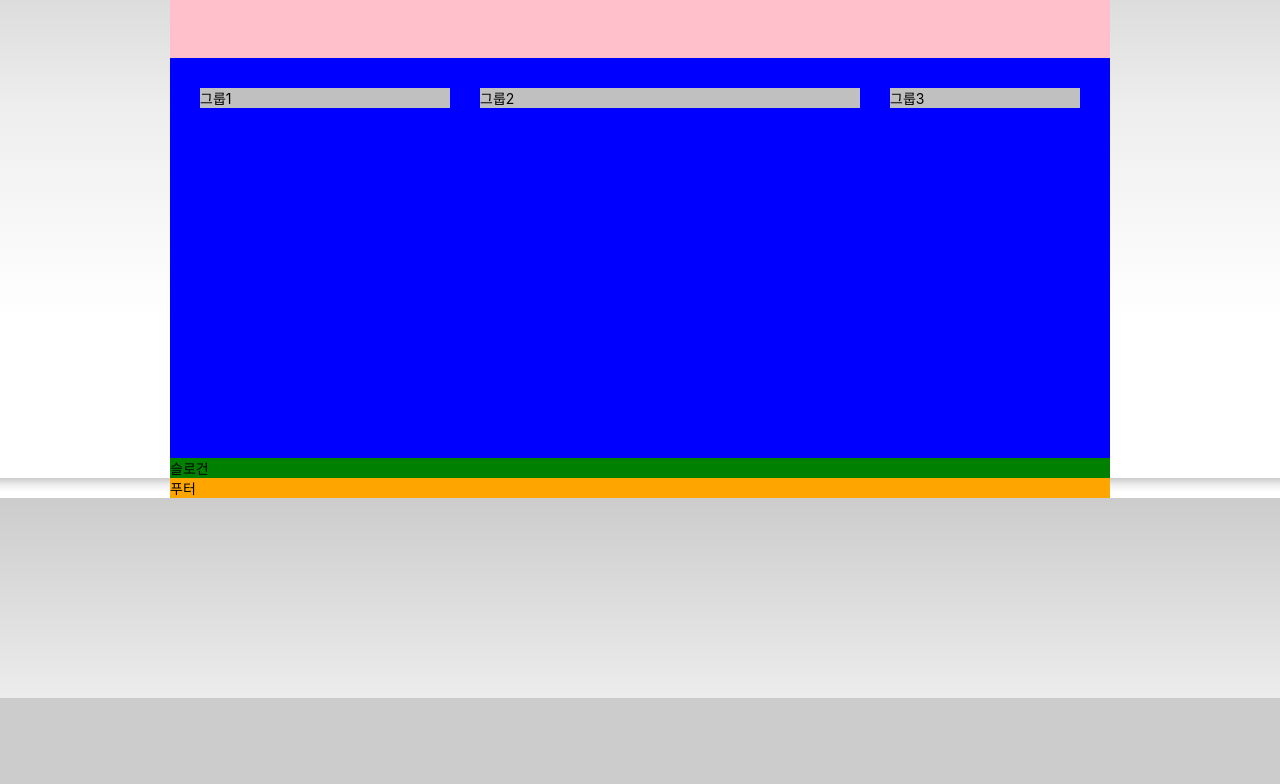
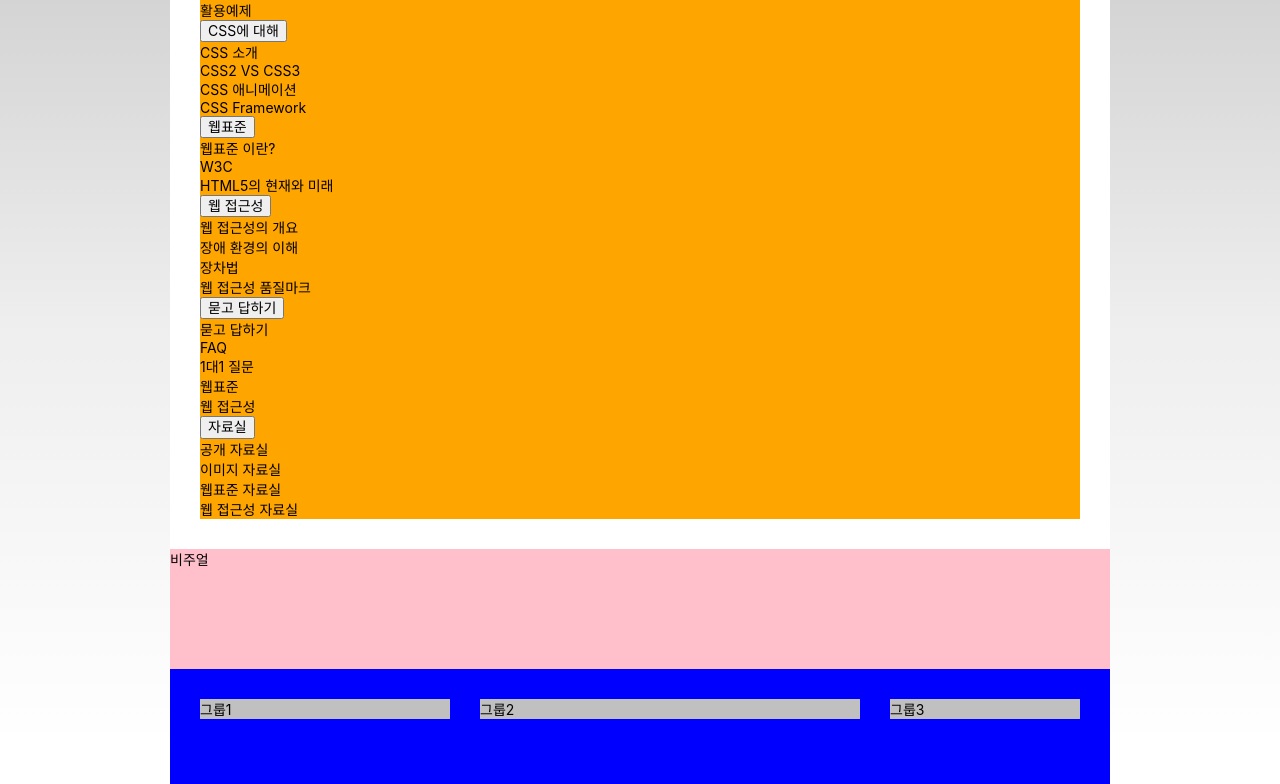
Before and after one commit to NamgungJongMin/zeroConnecTo, a website: page HTML5/index.html in a window 1280 px wide. Shown: the part 102-886 px from the top of the page. Before the commit the page ends 800 px from the top, so only its background shows below. Drawn offline with Linux system fonts and the light colour scheme; a web font is replaced by a local one.

Commit message:
접근 가능한 숨김 컨텐츠 완성

```diff
--- a/HTML5/css/index.css
+++ b/HTML5/css/index.css
@@ -5,6 +5,15 @@
 *::before,
 *::after {
   box-sizing: border-box;
+}
+
+/* 숨김 컨텐츠 */
+.sr-only {
+  position: absolute;
+  width: 1px;
+  height: 1px;
+  overflow: hidden;
+  clip-path: inset(50%);
 }
 
 /* 기본스타일 */
@@ -62,6 +71,15 @@ a {
 }
 .member li {
 }
+
+/* 메인 메뉴 */
+.navigation {
+  padding-bottom: 30px;
+}
+.menu {
+  background: orange;
+}
+
 /* 비주얼 */
 .visual {
   background: pink;
--- a/HTML5/index.html
+++ b/HTML5/index.html
@@ -38,6 +38,110 @@
           <a href="/">english</a>
         </li>
       </ul>
+      <nav class="navigation">
+        <h2 class="sr-only">메인 메뉴</h2>
+        <ul class="menu">
+          <li class="menu-item is-active">
+            <button type="button" class="menu-button">HTML에 대해</button>
+            <ul class="sub-menu menu-html">
+              <li>
+                <a href="/">HTML5소개</a>
+              </li>
+              <li>
+                <a href="/">레퍼런스 소개</a>
+              </li>
+              <li>
+                <a href="/">활용예제</a>
+              </li>
+            </ul>
+          </li>
+          <li class="menu-item">
+            <button type="button" class="menu-button">CSS에 대해</button>
+            <ul class="sub-menu">
+              <li>
+                <a href="/">CSS 소개</a>
+              </li>
+              <li>
+                <a href="/">CSS2 VS CSS3</a>
+              </li>
+              <li>
+                <a href="/">CSS 애니메이션</a>
+              </li>
+              <li>
+                <a href="/">CSS Framework</a>
+              </li>
+            </ul>
+          </li>
+          <li class="menu-item">
+            <button type="button" class="menu-button">웹표준</button>
+            <ul class="sub-menu menu-standards">
+              <li>
+                <a href="/">웹표준 이란?</a>
+              </li>
+              <li>
+                <a href="/">W3C</a>
+              </li>
+              <li>
+                <a href="/">HTML5의 현재와 미래</a>
+              </li>
+            </ul>
+          </li>
+          <li class="menu-item">
+            <button type="button" class="menu-button">웹 접근성</button>
+            <ul class="sub-menu menu-accessibility">
+              <li>
+                <a href="/">웹 접근성의 개요</a>
+              </li>
+              <li>
+                <a href="/">장애 환경의 이해</a>
+              </li>
+              <li>
+                <a href="/">장차법</a>
+              </li>
+              <li>
+                <a href="/">웹 접근성 품질마크</a>
+              </li>
+            </ul>
+          </li>
+          <li class="menu-item">
+            <button type="button" class="menu-button">묻고 답하기</button>
+            <ul class="sub-menu menu-qna">
+              <li>
+                <a href="/">묻고 답하기</a>
+              </li>
+              <li>
+                <a href="/">FAQ</a>
+              </li>
+              <li>
+                <a href="/">1대1 질문</a>
+              </li>
+              <li>
+                <a href="/">웹표준</a>
+              </li>
+              <li>
+                <a href="/">웹 접근성</a>
+              </li>
+            </ul>
+          </li>
+          <li class="menu-item">
+            <button type="button" class="menu-button">자료실</button>
+            <ul class="sub-menu menu-archive">
+              <li>
+                <a href="/">공개 자료실</a>
+              </li>
+              <li>
+                <a href="/">이미지 자료실</a>
+              </li>
+              <li>
+                <a href="/">웹표준 자료실</a>
+              </li>
+              <li>
+                <a href="/">웹 접근성 자료실</a>
+              </li>
+            </ul>
+          </li>
+        </ul>
+      </nav>
     </header>
     <div class="visual">비주얼</div>
     <main class="main">
```
